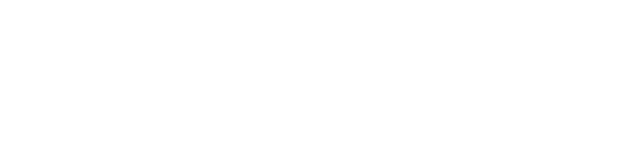
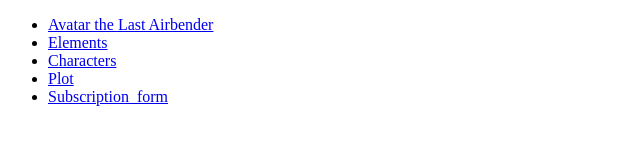
Before and after one commit to Aldo10012/Single-Page-Site, a plain HTML site: page index.html in a window 1280 px wide. Shown: the whole page, without its empty margins (0-640 px from the left). Drawn offline with Linux system fonts and the light colour scheme.

Commit message:
layed out navbar html

```diff
--- a/index.html
+++ b/index.html
@@ -6,12 +6,21 @@
 	</head>
 	<body>
 		<main>
-			<nav id="nav"></nav>
+			<nav id="nav">
+				<ul id="navbar">
+					<li><a href="#bannar">Avatar the Last Airbender</a></li>
+					<li><a href="#elements">Elements</a></li>
+					<li><a href="#characters">Characters</a></li>
+					<li><a href="#plot">Plot</a></li>
+					<li><a href="#subscription_form">Subscription_form</a></li>
+				</ul>
+			</nav>
+
 			<section id="banner"></section>
-			<section id="topic-1"></section>
-			<section id="topic-2"></section>
-			<section id="topic-3"></section>
-			<footer id="contact"></footer>
+			<section id="elements"></section>
+			<section id="characters"></section>
+			<section id="plot"></section>
+			<footer id="subscription_form"></footer>
 		</main>
 
 	</body>
```
